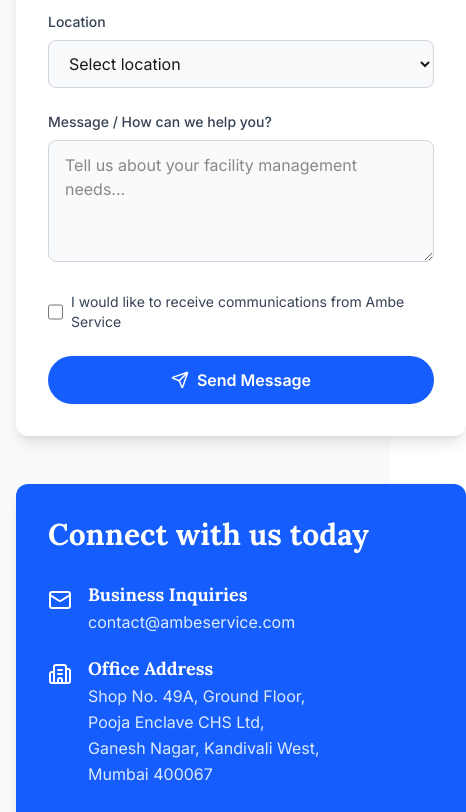
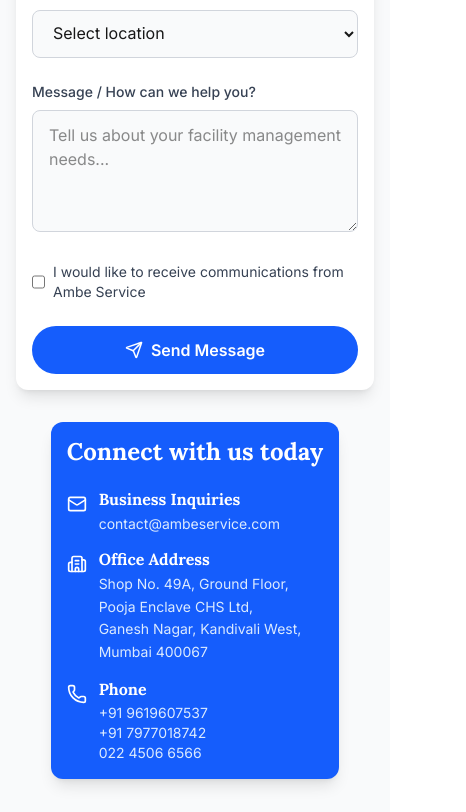
Before and after one commit to MaheshThakur9152/Ambeservices-website, a Next.js app: page /contact in a window 390 px wide. Shown: the part 1182-1994 px from the top of the page, 466 px wide, since content can reach past the window. Built offline with nearby package versions, Linux system fonts and the light colour scheme.

Commit message:
Updated contact navigation, optimized mobile layout, fixed video playback

```diff
--- a/src/app/contact/page.tsx
+++ b/src/app/contact/page.tsx
@@ -120,10 +120,10 @@ const Contact = () => {
       {/* Contact Section */}
       <section className="py-20 bg-gray-50">
         <div className="max-w-7xl mx-auto px-4 sm:px-6 lg:px-8">
-          <div className="grid lg:grid-cols-2 gap-12">
+          <div className="grid grid-cols-1 lg:grid-cols-2 gap-8 lg:gap-12">
             {/* Contact Form */}
-            <div className="bg-white p-8 rounded-xl shadow-lg">
-              <h2 className="text-3xl font-bold text-gray-900 mb-6">
+            <div className="bg-white p-4 sm:p-8 rounded-xl shadow-lg order-1">
+              <h2 className="text-2xl sm:text-3xl font-bold text-gray-900 mb-6">
                 Fill out the form below to get started
               </h2>
 
@@ -277,23 +277,23 @@ const Contact = () => {
             </div>
 
             {/* Contact Info Card */}
-            <div className="bg-blue-600 text-white p-8 rounded-xl shadow-lg">
-              <h3 className="text-3xl font-bold mb-8">Connect with us today</h3>
+            <div className="bg-blue-600 text-white p-4 sm:p-8 rounded-xl shadow-lg max-w-md mx-auto lg:max-w-none order-2 lg:order-2">
+              <h3 className="text-2xl sm:text-3xl font-bold mb-6 sm:mb-8">Connect with us today</h3>
 
-              <div className="space-y-6">
-                <div className="flex items-start space-x-4">
-                  <Mail size={24} className="mt-1 flex-shrink-0" />
+              <div className="space-y-4 sm:space-y-6">
+                <div className="flex items-start space-x-3 sm:space-x-4">
+                  <Mail size={20} className="mt-1 flex-shrink-0 sm:w-6 sm:h-6" />
                   <div>
-                    <h4 className="font-semibold text-lg mb-1">Business Inquiries</h4>
-                    <p className="text-blue-100">contact@ambeservice.com</p>
+                    <h4 className="font-semibold text-base sm:text-lg mb-1">Business Inquiries</h4>
+                    <p className="text-blue-100 text-sm sm:text-base">contact@ambeservice.com</p>
                   </div>
                 </div>
 
-                <div className="flex items-start space-x-4">
-                  <Building2 size={24} className="mt-1 flex-shrink-0" />
+                <div className="flex items-start space-x-3 sm:space-x-4">
+                  <Building2 size={20} className="mt-1 flex-shrink-0 sm:w-6 sm:h-6" />
                   <div>
-                    <h4 className="font-semibold text-lg mb-1">Office Address</h4>
-                    <p className="text-blue-100 leading-relaxed">
+                    <h4 className="font-semibold text-base sm:text-lg mb-1">Office Address</h4>
+                    <p className="text-blue-100 leading-relaxed text-sm sm:text-base">
                       Shop No. 49A, Ground Floor,<br />
                       Pooja Enclave CHS Ltd,<br />
                       Ganesh Nagar, Kandivali West,<br />
@@ -302,11 +302,11 @@ const Contact = () => {
                   </div>
                 </div>
 
-                <div className="flex items-start space-x-4">
-                  <Phone size={24} className="mt-1 flex-shrink-0" />
+                <div className="flex items-start space-x-3 sm:space-x-4">
+                  <Phone size={20} className="mt-1 flex-shrink-0 sm:w-6 sm:h-6" />
                   <div>
-                    <h4 className="font-semibold text-lg mb-1">Phone</h4>
-                    <p className="text-blue-100">
+                    <h4 className="font-semibold text-base sm:text-lg mb-1">Phone</h4>
+                    <p className="text-blue-100 text-sm sm:text-base">
                       +91 9619607537<br />
                       +91 7977018742<br />
                       022 4506 6566
--- a/src/components/Header.tsx
+++ b/src/components/Header.tsx
@@ -71,12 +71,12 @@ const Header = () => {
             >
               Testimonials
             </button>
-            <button
-              onClick={() => scrollToSection('contact')}
+            <Link
+              href="/contact"
               className="font-sans text-base font-medium text-gray-700 hover:text-blue-600 transition-colors"
             >
               Contact
-            </button>
+            </Link>
           </nav>
 
           {/* WhatsApp Button */}
@@ -141,12 +141,13 @@ const Header = () => {
               >
                 Testimonials
               </button>
-              <button
-                onClick={() => scrollToSection('contact')}
+              <Link
+                href="/contact"
                 className="block px-3 py-2 text-gray-700 hover:text-blue-600 w-full text-left"
+                onClick={() => setIsMenuOpen(false)}
               >
                 Contact
-              </button>
+              </Link>
               <a
                 href="https://api.whatsapp.com/send/?phone=919619607537&text&type=phone_number&app_absent=0"
                 target="_blank"
--- a/src/components/Statistics.tsx
+++ b/src/components/Statistics.tsx
@@ -15,13 +15,36 @@ export default function Statistics() {
       <div className="max-w-[1400px] mx-auto px-6 md:px-12">
         <div className="grid grid-cols-1 lg:grid-cols-[45%_55%] gap-12 lg:gap-16 items-center">
 
-          {/* Left: Text Content - Reduced Size */}
+          {/* Right: Video - Larger (First on mobile) */}
+          <motion.div
+            initial={{ opacity: 0, x: 50 }}
+            whileInView={{ opacity: 1, x: 0 }}
+            transition={{ duration: 0.8 }}
+            viewport={{ once: true }}
+            className="relative w-full order-1 lg:order-2"
+          >
+            <div className="h-48 sm:h-64 md:h-80 lg:aspect-[16/9] rounded-2xl overflow-hidden shadow-2xl bg-black">
+              <video
+                autoPlay
+                loop
+                muted
+                playsInline
+                className="w-full h-full object-cover"
+                poster="/hero-1.jpg"
+              >
+                <source src="/ambe-service-video.mp4" type="video/mp4" />
+                Your browser does not support the video tag.
+              </video>
+            </div>
+          </motion.div>
+
+          {/* Left: Text Content - Reduced Size (Second on mobile) */}
           <motion.div
             initial={{ opacity: 0, x: -50 }}
             whileInView={{ opacity: 1, x: 0 }}
             transition={{ duration: 0.8 }}
             viewport={{ once: true }}
-            className="space-y-5"
+            className="space-y-5 order-2 lg:order-1"
           >
             {/* Heading - Smaller */}
             <h2 className="font-serif text-2xl md:text-3xl lg:text-4xl font-bold text-gray-900 leading-tight">
@@ -53,28 +76,6 @@ export default function Statistics() {
             </div>
           </motion.div>
 
-          {/* Right: Video - Larger */}
-          <motion.div
-            initial={{ opacity: 0, x: 50 }}
-            whileInView={{ opacity: 1, x: 0 }}
-            transition={{ duration: 0.8 }}
-            viewport={{ once: true }}
-            className="relative w-full h-full"
-          >
-            <div className="aspect-[16/9] rounded-2xl overflow-hidden shadow-2xl bg-black">
-              <video
-                autoPlay
-                loop
-                muted
-                playsInline
-                className="w-full h-full object-cover"
-              >
-                <source src="/ambe-service-video.mp4" type="video/mp4" />
-                Your browser does not support the video tag.
-              </video>
-            </div>
-          </motion.div>
-
         </div>
       </div>
     </section>
```
